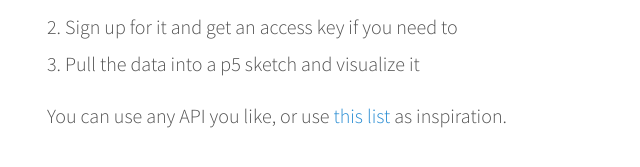
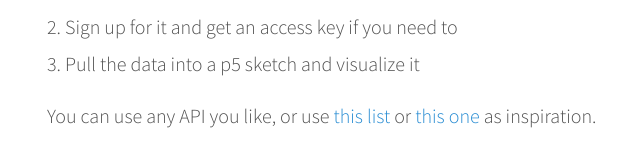
Before and after one commit to nasser/teaching, a Jekyll site: the page built from 2017/large-systems/week-4/homework.md, in a window 1280 px wide. Shown: the part 375-542 px from the top of the page, without its empty margins (233-873 px from the left). Built offline with Jekyll 4.4.1, drawn with Linux system fonts in a browser that asks for light colours.

Commit message:
update homework

```diff
--- a/2017/large-systems/week-4/homework.md
+++ b/2017/large-systems/week-4/homework.md
@@ -17,4 +17,4 @@ Visualize data coming from a Web API
 2. Sign up for it and get an access key if you need to
 3. Pull the data into a p5 sketch and visualize it
 
-You can use any API you like, or use [this list](https://github.com/toddmotto/public-apis) as inspiration.
+You can use any API you like, or use [this list](https://github.com/toddmotto/public-apis) or [this one](https://en.wikipedia.org/wiki/List_of_open_APIs) as inspiration.
```
